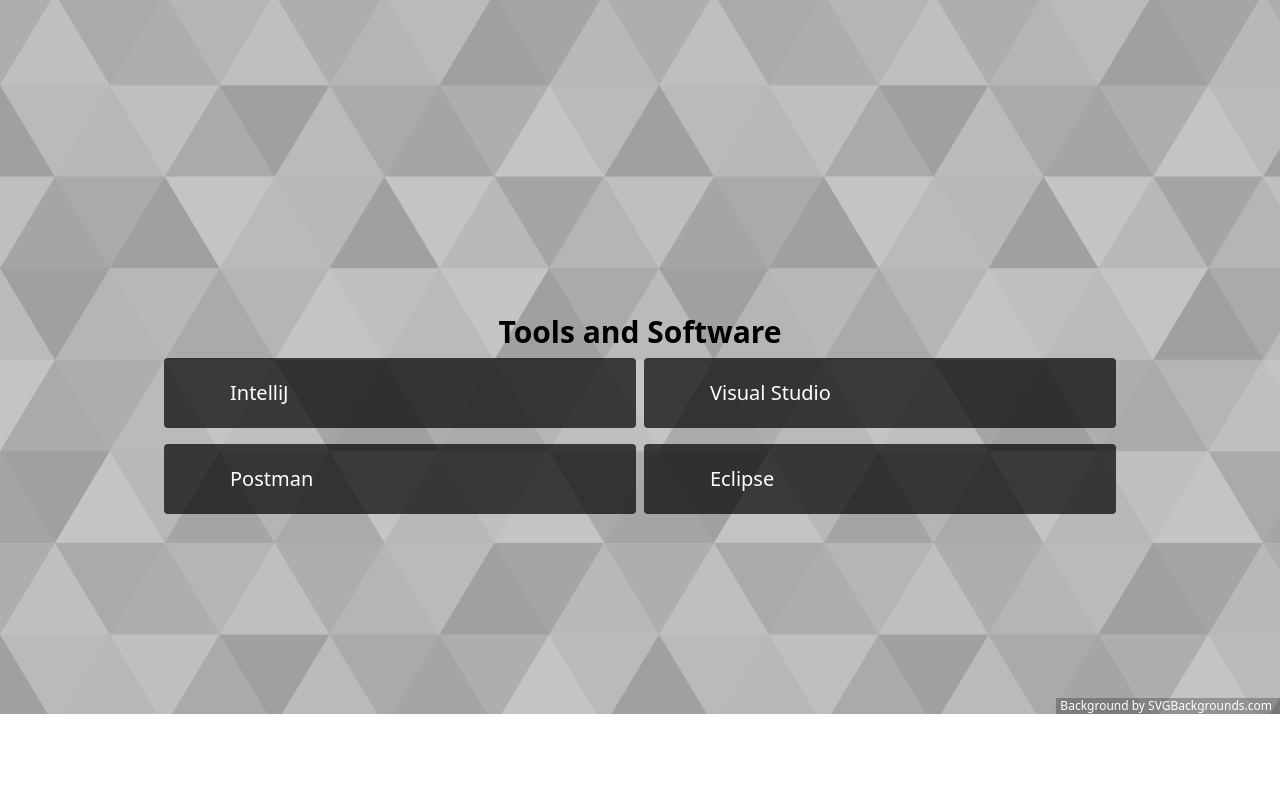
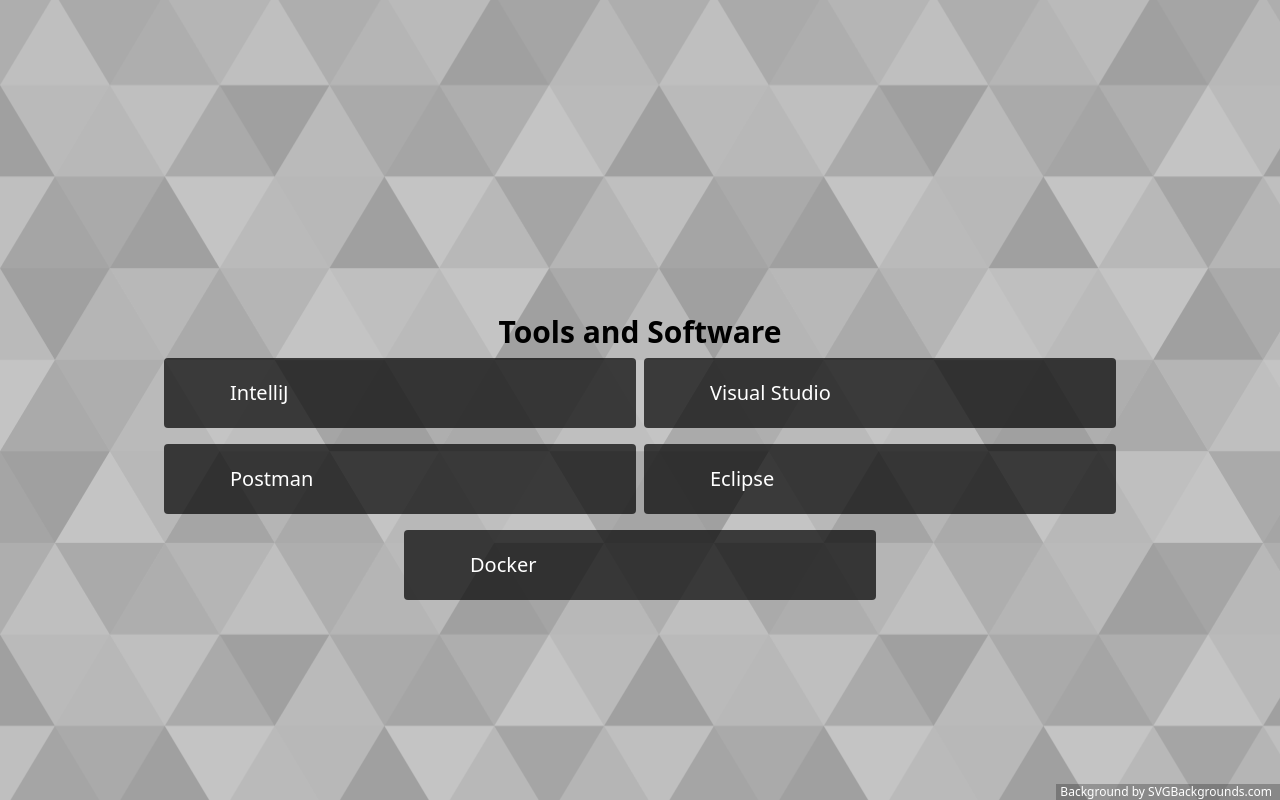
Before and after one commit to markoka101/portfolio, a React (Create React App) app: page /skills in a window 1280 px wide. Shown: the part 1929-2729 px from the top of the page. Before the commit the page ends 2643 px from the top, so only its background shows below. Built offline with nearby package versions, Linux system fonts and the light colour scheme; some icons are missing.

Commit message:
added docker to tools

```diff
--- a/src/data.js
+++ b/src/data.js
@@ -18,6 +18,7 @@ import {
     PostmanOriginal,
     EclipseOriginal,
     VscodeOriginal,
+    DockerPlain,
 } from "devicons-react";
 /*
 projects
@@ -148,4 +149,8 @@ export const tools = [
         title: "Eclipse",
         icon: EclipseOriginal,
     },
+    {
+        title: "Docker",
+        icon: DockerPlain,
+    },
 ];
```
